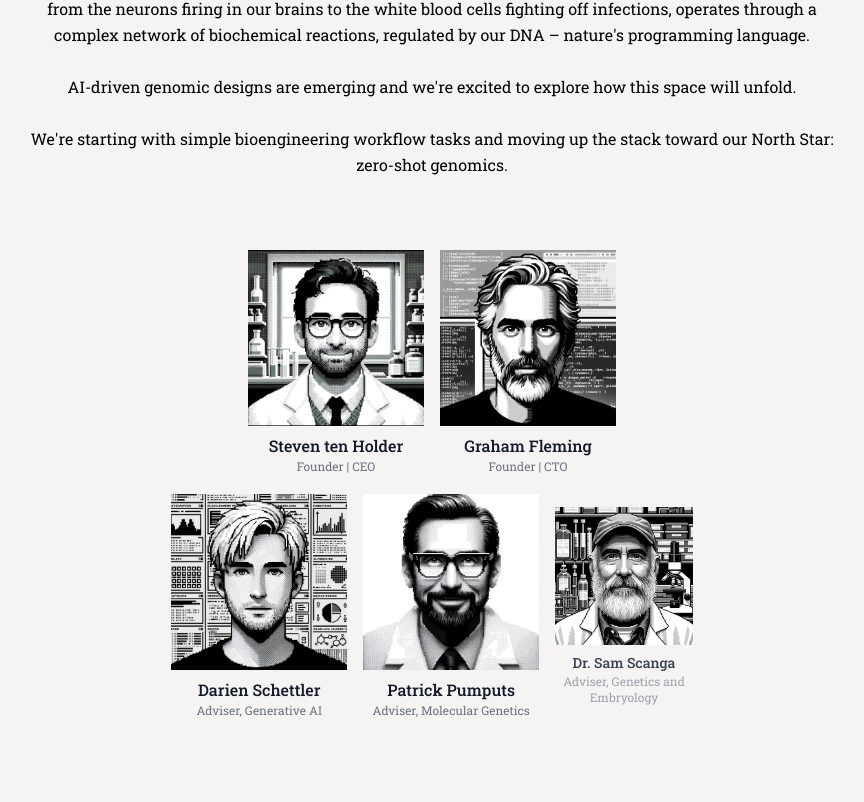
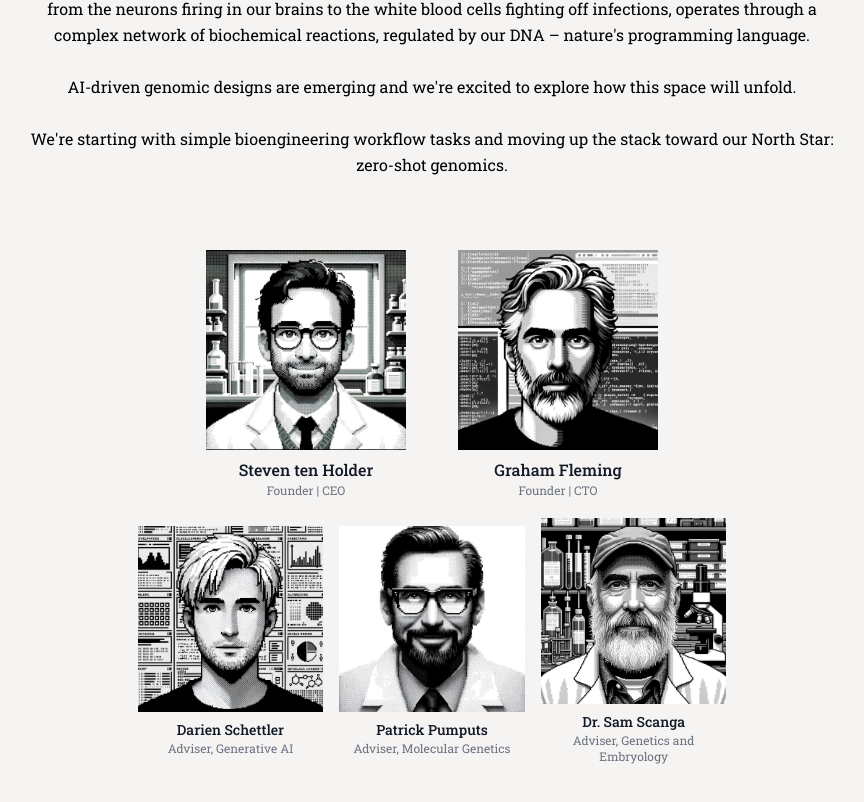
Before and after one commit to zeroshotbio/zeroshotbio-landingpage, a Next.js app: page / in a window 1280 px wide. Shown: the part 868-1670 px from the top of the page, without its empty margins (208-1072 px from the left). Built offline with nearby package versions, Linux system fonts and the light colour scheme.

Commit message:
Steven's edit 3

```diff
--- a/src/components/Team.js
+++ b/src/components/Team.js
@@ -1,6 +1,6 @@
 import Image from "next/image";
 
-const teamData = [
+const teamData1 = [
   {
     name: "Steven ten Holder",
     role: "Founder | CEO",
@@ -11,7 +11,7 @@ const teamData = [
   {
     name: "Graham Fleming",
     role: "Founder | CTO",
-    description: "Graham is a engineer with years of experience...",
+    description: "Graham is an engineer with years of experience...",
     image: "/images/G.png",
     link: "https://grahamfleming.com/",
   },
@@ -21,51 +21,46 @@ const teamData2 = [
   {
     name: "Darien Schettler",
     role: "Adviser, Generative AI",
-    description: "Steven is a biologist with years of experience...",
+    description: "Darien has expertise in generative AI...",
     image: "/images/D.png",
     link: "https://www.linkedin.com/in/darien-schettler-bb0a5086/",
   },
   {
     name: "Patrick Pumputs",
     role: "Adviser, Molecular Genetics",
-    description: "Graham is a engineer with years of experience...",
+    description: "Patrick specializes in molecular genetics...",
     image: "/images/P.png",
     link: "https://www.linkedin.com/in/patrick-pumputis-856803131/",
   },
   {
     name: "Dr. Sam Scanga",
     role: "Adviser, Genetics and Embryology",
-    description: "Steven is a biologist with years of experience...",
+    description: "Dr. Sam is a renowned expert in genetics and embryology...",
     image: "/images/SS.png",
     link: "https://www.linkedin.com/in/steventen/",
   },
-]
-
+];
 
 function Team() {
   return (
     <section className="text-gray-600 body-font">
       <div className="container px-5 py-12 mx-auto">
+
         <div className="flex flex-wrap justify-center items-center">
-          {teamData.map((member, index) => (
-            <div
-              key={index}
-              className={`p-2 ${index < 2 ? 'md:w-1/4' : 'md:w-1/5'} text-center`}
-            >
+          {teamData1.map((member, index) => (
+            <div key={index} className="p-2 md:w-1/4 text-center">
               <a href={member.link} target="_blank" rel="noopener noreferrer">
                 <Image
                   src={member.image}
                   alt={member.name}
-                  width={index < 2 ? 200 : 320}  // Making Darien, Patrick, and Sam's images slightly smaller
-                  height={index < 2 ? 150 : 240} // Making Darien, Patrick, and Sam's images slightly smaller
+                  width={200}
+                  height={150}
                   className="object-cover object-center mx-auto"
                 />
-                <h2
-                  className={`title-font font-medium ${index < 2 ? 'text-base' : 'text-sm'} ${index >= 2 ? 'text-gray-700' : 'text-gray-900'} mt-2`}
-                >
+                <h2 className="title-font font-medium text-base text-gray-900 mt-2">
                   {member.name}
                 </h2>
-                <h3 className={`text-xs ${index >= 2 ? 'text-gray-400' : 'text-gray-500'} mb-1`}>
+                <h3 className="text-xs text-gray-500 mb-1">
                   {member.role}
                 </h3>
               </a>
@@ -75,24 +70,19 @@ function Team() {
 
         <div className="flex flex-wrap justify-center items-center">
           {teamData2.map((member, index) => (
-            <div
-              key={index}
-              className={`p-2 ${index < 2 ? 'md:w-1/4' : 'md:w-1/5'} text-center`}
-            >
+            <div key={index} className="p-2 md:w-1/5 text-center">
               <a href={member.link} target="_blank" rel="noopener noreferrer">
                 <Image
                   src={member.image}
                   alt={member.name}
-                  width={index < 2 ? 200 : 320}  // Making Darien, Patrick, and Sam's images slightly smaller
-                  height={index < 2 ? 150 : 240} // Making Darien, Patrick, and Sam's images slightly smaller
+                  width={320}
+                  height={240}
                   className="object-cover object-center mx-auto"
                 />
-                <h2
-                  className={`title-font font-medium ${index < 2 ? 'text-base' : 'text-sm'} ${index >= 2 ? 'text-gray-700' : 'text-gray-900'} mt-2`}
-                >
+                <h2 className="title-font font-medium text-sm text-gray-900 mt-2">
                   {member.name}
                 </h2>
-                <h3 className={`text-xs ${index >= 2 ? 'text-gray-400' : 'text-gray-500'} mb-1`}>
+                <h3 className="text-xs text-gray-500 mb-1">
                   {member.role}
                 </h3>
               </a>
```
